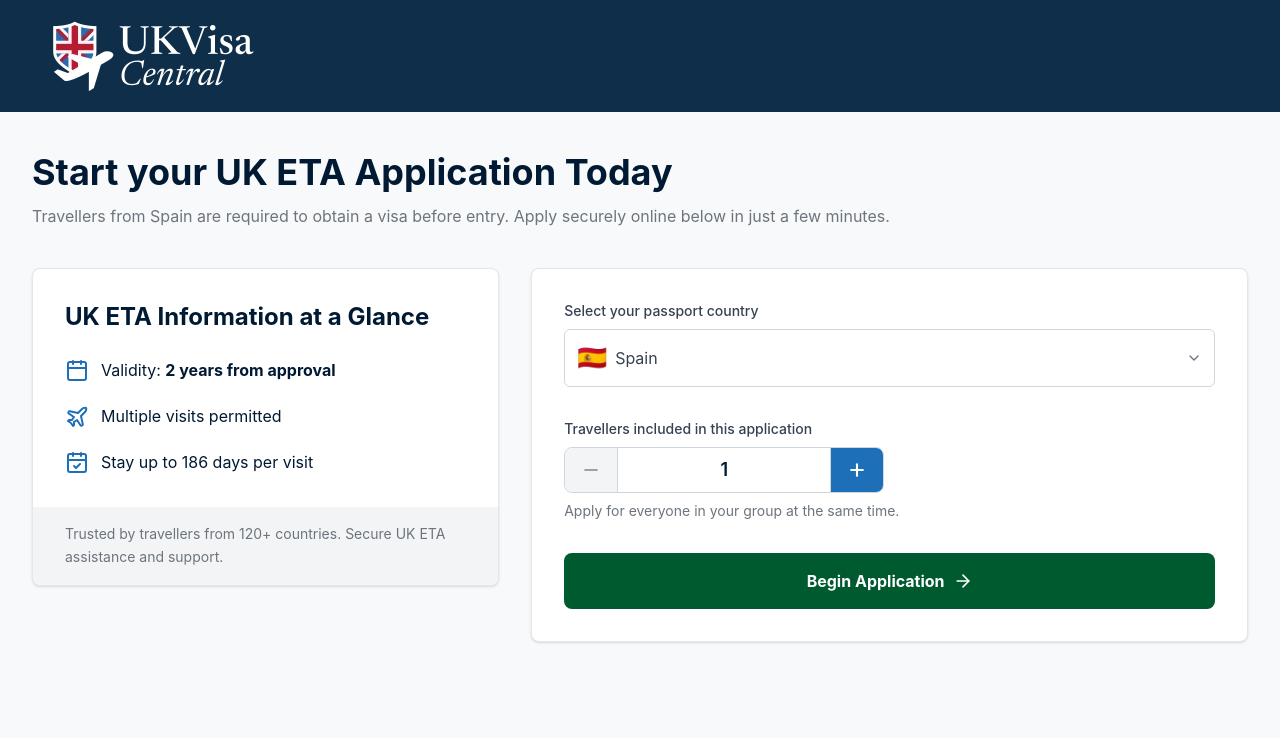
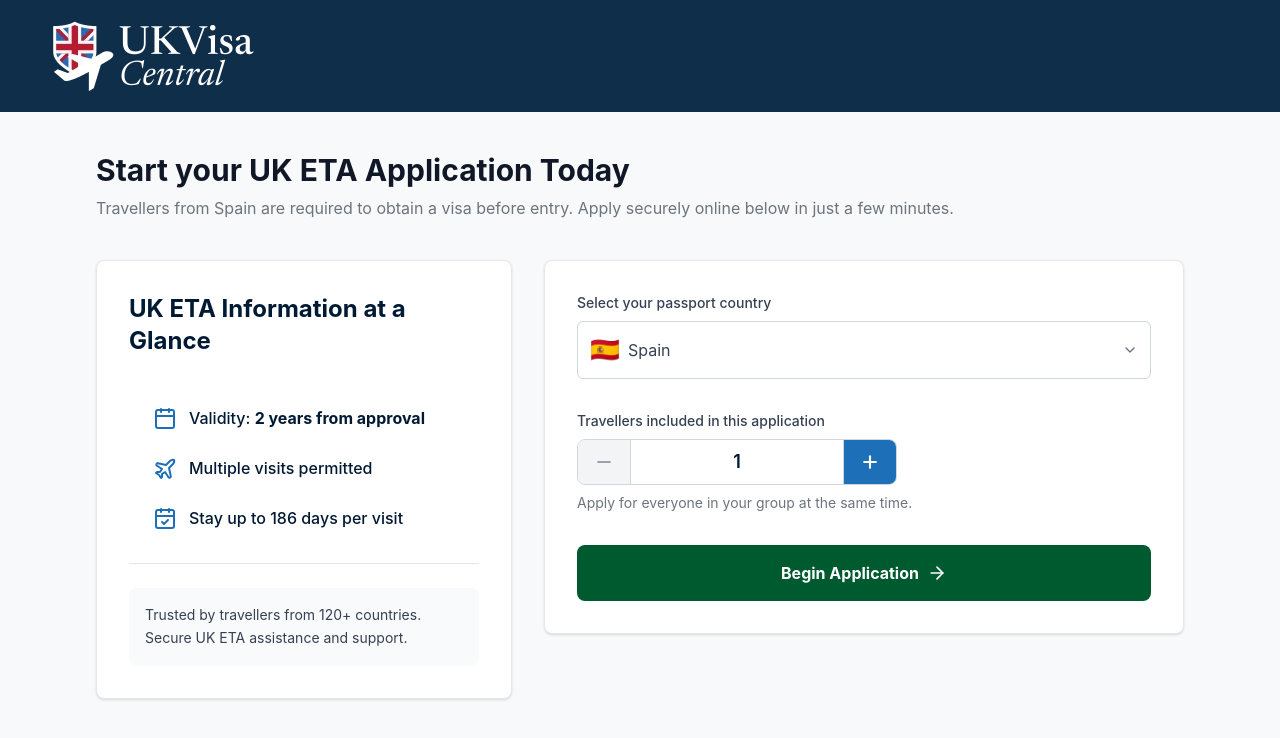
Before and after one commit to dayronleadtech/uktest, a React (Vite) app: page /application/trip-details in a window 1280 px wide. Shown: the top 738 px of the page. Built offline with nearby package versions, Linux system fonts and the light colour scheme.

Commit message:
update styles on trip details page

```diff
--- a/src/routes/TripDetailsPage.tsx
+++ b/src/routes/TripDetailsPage.tsx
@@ -45,8 +45,8 @@ export default function TripDetailsPage() {
 
   return (
     <div className="flex-1">
-      <div className="max-w-7xl mx-auto px-4 sm:px-6 lg:px-8 py-8 lg:py-10">
-        <h1 className="text-2xl sm:text-3xl lg:text-4xl font-bold text-[#001a33] mb-3 text-center lg:text-left">
+      <div className="max-w-6xl mx-auto px-4 sm:px-6 lg:px-8 py-8 lg:py-10">
+        <h1 className="text-2xl md:text-3xl font-bold text-2xl lg:text-3xl font-bold text-gray-900 mb-2">
           {t('tripDetails.title')}
         </h1>
         <p className="text-base text-[#6c757d] mb-8 lg:mb-10 text-center lg:text-left max-w-4xl">
@@ -61,32 +61,32 @@ export default function TripDetailsPage() {
                 <Heading level={2} className="text-lg sm:text-xl font-bold text-[#001a33] mb-6">
                   {t('tripDetails.infoCardTitle')}
                 </Heading>
-                <ul className="space-y-5">
-                  <li className="flex gap-3">
+                <ul className="p-6 space-y-6">
+                  <li className="flex items-start gap-3">
                     <Calendar className="h-6 w-6 text-primary shrink-0 mt-0.5" aria-hidden />
-                    <p className="text-[#001a33] text-sm sm:text-base leading-relaxed">
+                    <p className="text-[#001a33] text-sm sm:text-base leading-relaxed font-medium">
                       {t('tripDetails.validity')}{' '}
                       <strong>{t('tripDetails.validityBold')}</strong>
                     </p>
                   </li>
-                  <li className="flex gap-3">
+                  <li className="flex items-start gap-3">
                     <Plane className="h-6 w-6 text-primary shrink-0 mt-0.5" aria-hidden />
-                    <p className="text-[#001a33] text-sm sm:text-base leading-relaxed">
+                    <p className="text-[#001a33] text-sm sm:text-base leading-relaxed font-medium">
                       {t('tripDetails.multipleVisits')}
                     </p>
                   </li>
-                  <li className="flex gap-3">
+                  <li className="flex items-start gap-3">
                     <CalendarCheck className="h-6 w-6 text-primary shrink-0 mt-0.5" aria-hidden />
-                    <p className="text-[#001a33] text-sm sm:text-base leading-relaxed">
+                    <p className="text-[#001a33] text-sm sm:text-base leading-relaxed font-medium">
                       {t('tripDetails.stay')}
                     </p>
                   </li>
                 </ul>
-              </div>
-              <div className="bg-gray-100 px-6 py-4 sm:px-8">
-                <p className="text-xs sm:text-sm text-[#6c757d] leading-relaxed">
-                  {t('tripDetails.infoCardFooter')}
-                </p>
+                <div className="pt-6 mt-2 border-t border-gray-200">
+                  <p className="bg-gray-50 rounded-lg p-4 text-sm text-gray-700 leading-relaxed">
+                    {t('tripDetails.infoCardFooter')}
+                  </p>
+                </div>
               </div>
             </div>
           </div>
```
